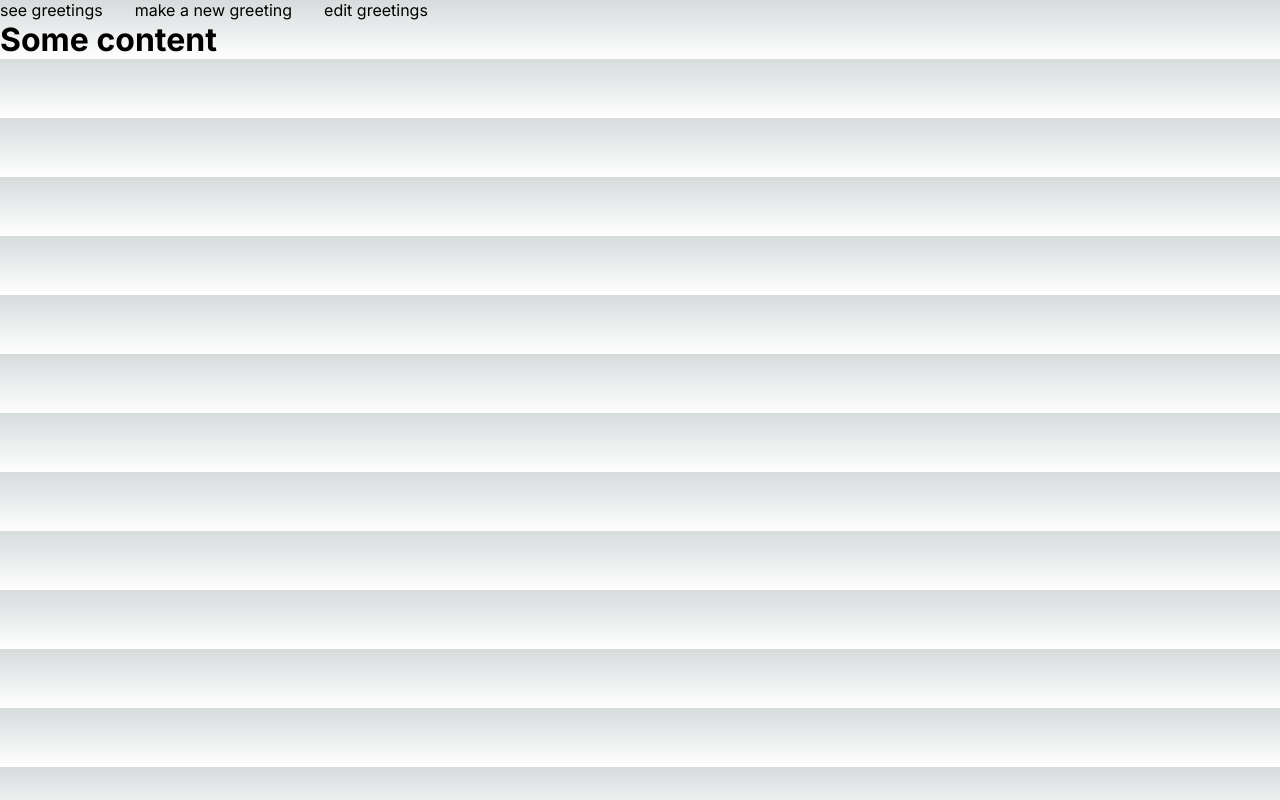
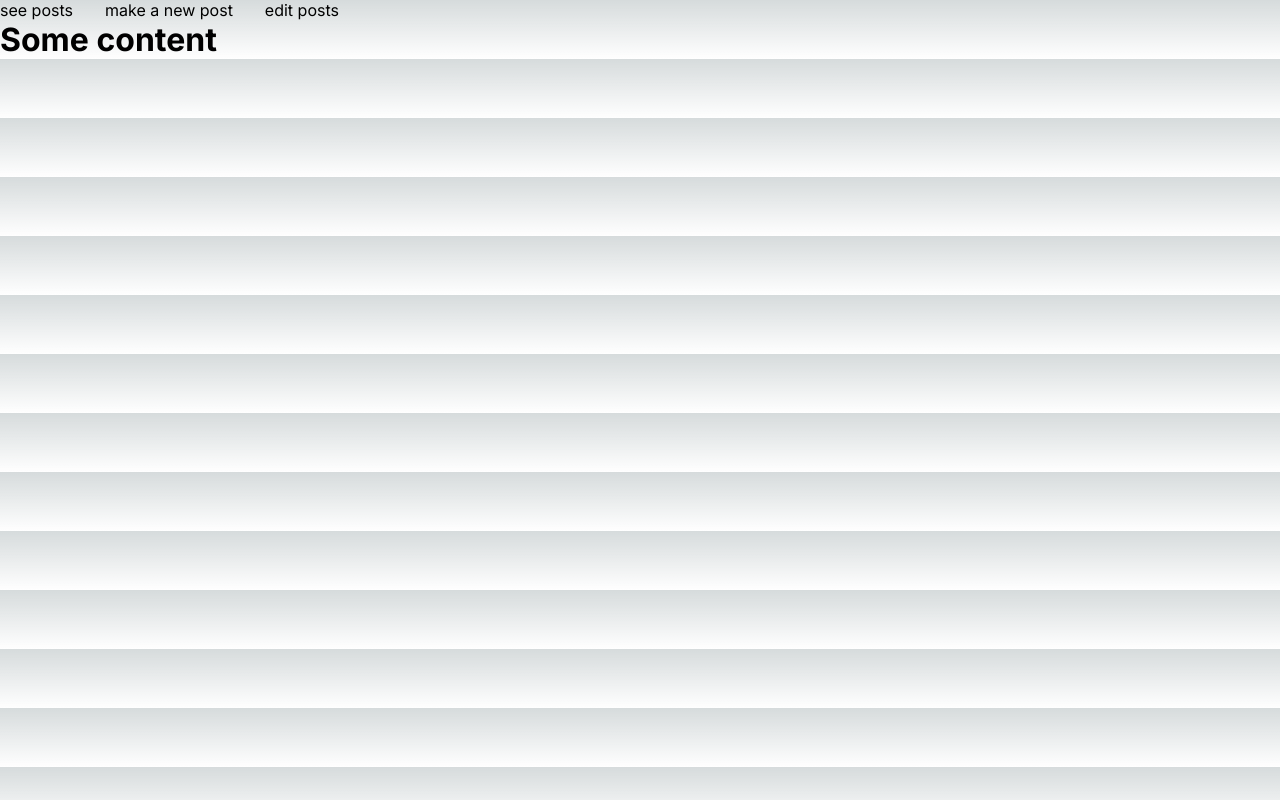
Before and after one commit to vikkiklikk/nextmongo, a Next.js app: page / in a window 1280 px wide. Built offline with nearby package versions, Linux system fonts and the light colour scheme.

Commit message:
added navbar

```diff
--- a/src/app/components/Navbar.tsx
+++ b/src/app/components/Navbar.tsx
@@ -3,9 +3,9 @@ import Link from "next/link";
 const Navbar = () => {
   return (
     <>
-      <Link href="/database">see greetings</Link>
-      <Link href="/front">make a new greeting</Link>
-      <Link href="/back">edit greetings</Link>
+      <Link href="/database">see posts</Link>
+      <Link href="/front">make a new post</Link>
+      <Link href="/back">edit posts</Link>
     </>
   );
 };
```
